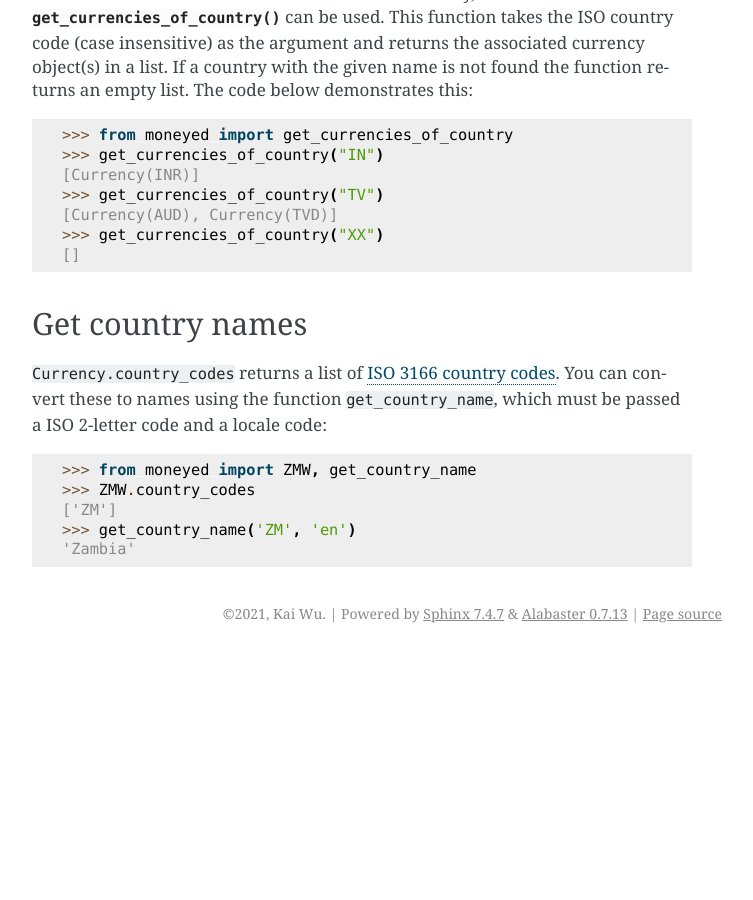
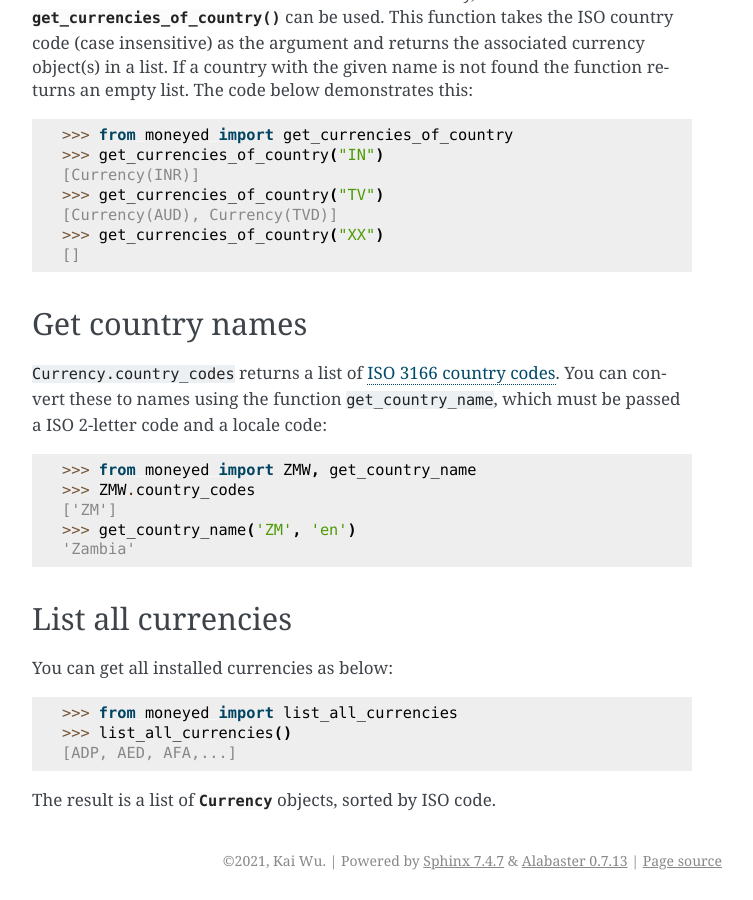
Before and after one commit to py-moneyed/py-moneyed, a Sphinx documentation site: the page built from docs/usage.rst, in a window 1280 px wide and 900 px high, scrolled down 1650 px. Shown: the whole window, without its empty margins (388-1141 px from the left). Built offline with Sphinx 7.4.7, drawn with Linux system fonts in a browser that asks for light colours; before the commit the page ends 2303 px from its top, so only the background shows below that.

Commit message:
Added list_all_currencies() utility

```diff
--- a/CHANGES.rst
+++ b/CHANGES.rst
@@ -76,6 +76,8 @@ Significant or incompatible changes listed here.
   for rationale. Thanks `@davidtvs <https://github.com/davidtvs>`_. This could
   be backwards incompatible if you were relying on the old output of ``repr()``.
 
+* Added ``list_all_currencies()`` utility function.
+
 0.8 (2018-11-19)
 ----------------
 
--- a/docs/usage.rst
+++ b/docs/usage.rst
@@ -115,3 +115,16 @@ passed a ISO 2-letter code and a locale code:
    ['ZM']
    >>> get_country_name('ZM', 'en')
    'Zambia'
+
+List all currencies
+-------------------
+
+You can get all installed currencies as below:
+
+.. code-block:: python
+
+   >>> from moneyed import list_all_currencies
+   >>> list_all_currencies()
+   [ADP, AED, AFA,...]
+
+The result is a list of :class:`Currency` objects, sorted by ISO code.
```
Also changed, not shown: 2 other files.
